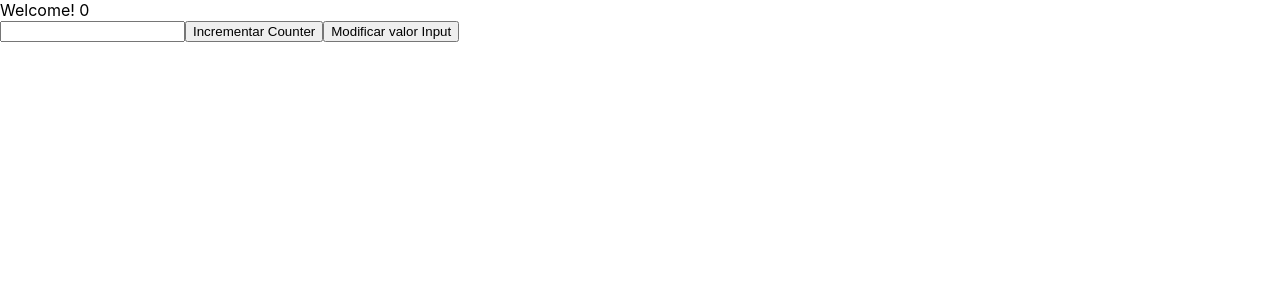
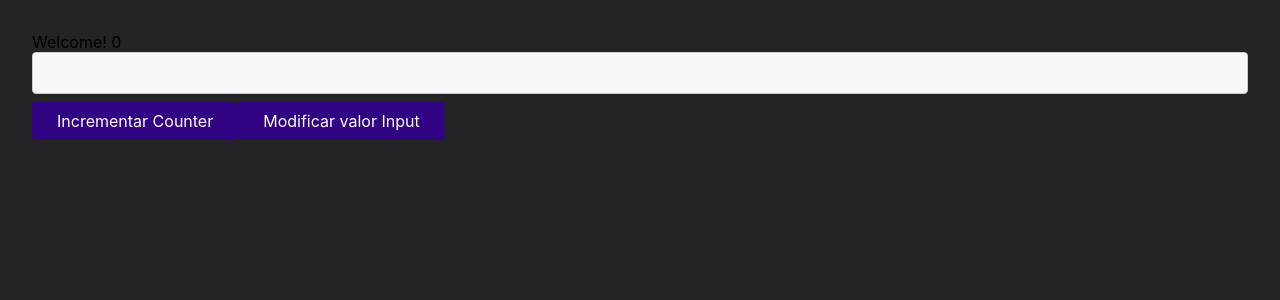
Before and after one commit to santy/REACT_DI, a React (Create React App) app: page / in a window 1280 px wide. Shown: the top 300 px of the page. Built offline with nearby package versions, Linux system fonts and the light colour scheme.

Commit message:
upload index.css

```diff
--- a/src/index.css
+++ b/src/index.css
@@ -1,13 +1,67 @@
+* {
+  box-sizing: border-box;
+}
+
 body {
-  margin: 0;
+  margin: 2rem;
   font-family: -apple-system, BlinkMacSystemFont, 'Segoe UI', 'Roboto', 'Oxygen',
     'Ubuntu', 'Cantarell', 'Fira Sans', 'Droid Sans', 'Helvetica Neue',
     sans-serif;
   -webkit-font-smoothing: antialiased;
   -moz-osx-font-smoothing: grayscale;
+  background-color: #242327;
 }
 
-code {
-  font-family: source-code-pro, Menlo, Monaco, Consolas, 'Courier New',
-    monospace;
+form {
+  max-width: 30rem;
+  margin: 2rem auto;
+  padding: 1rem;
+  border-radius: 6px;
+  text-align: center;
+  background-color: #eee8f8;
 }
+
+input {
+  display: block;
+  width: 100%;
+  font: inherit;
+  padding: 0.5rem;
+  margin-bottom: 0.5rem;
+  font-size: 1.25rem;
+  border-radius: 4px;
+  background-color: #f9f6fc;
+  border: 1px solid #ccc;
+}
+
+label {
+  display: block;
+  margin-bottom: 0.5rem;
+}
+
+button {
+  cursor: pointer;
+  font: inherit;
+  padding: 0.5rem 1.5rem;
+  background-color: #310485;
+  color: white;
+  border: 1px solid #310485;
+  border-radius: 4px;
+}
+
+button:hover {
+  background-color: #250364;
+}
+
+label.invalid {
+  font-weight: bold;
+  color: #ce0653;
+}
+
+input.invalid {
+  background-color: #fcbed6;
+  border-color: #ce0653;
+}
+
+.info {
+  border: 5px solid red;
+}
```
